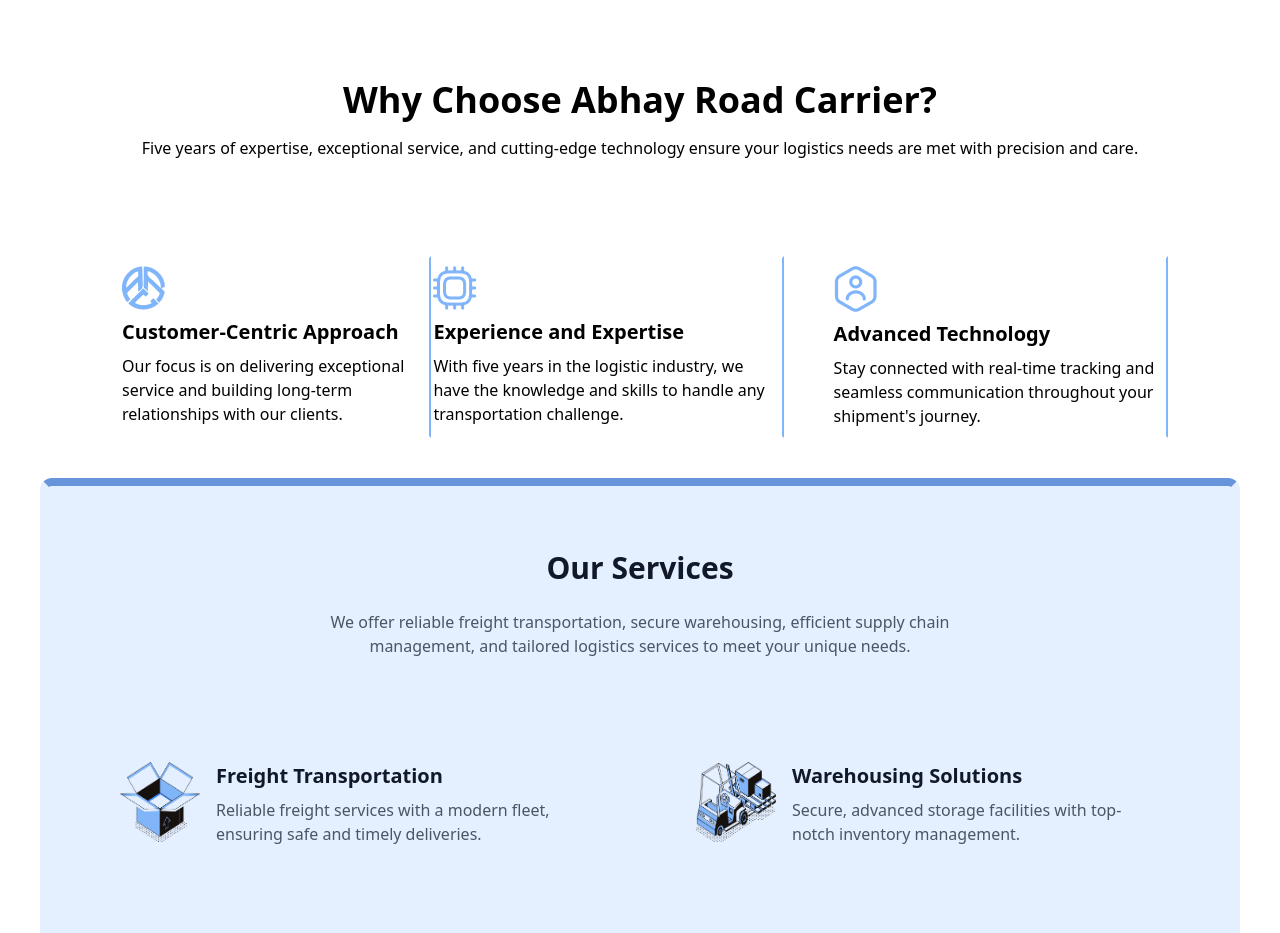
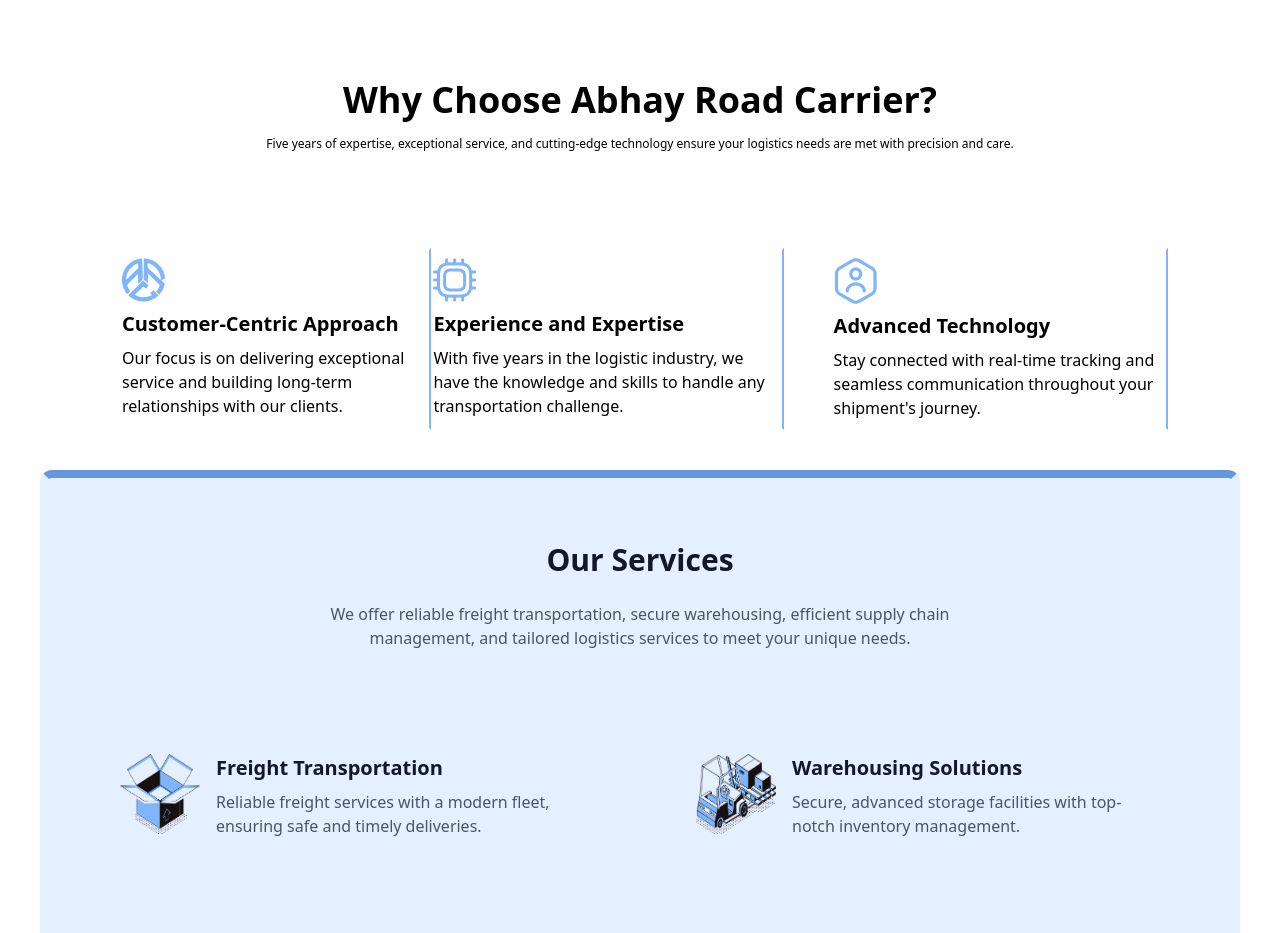
Before and after one commit to nishanthspk/ARCVAPI, a React (Create React App) app: page / in a window 1280 px wide. Shown: the part 960-1893 px from the top of the page. Built offline with nearby package versions, Linux system fonts and the light colour scheme.

Commit message:
purecomponent

```diff
--- a/src/Pages/Home.jsx
+++ b/src/Pages/Home.jsx
@@ -56,7 +56,7 @@
 
         <div className='pt-40 md:pt-40'>
           <p className='font-semibold md:text-center md:text-4xl text-xl text-center'>Why Choose Abhay Road Carrier?</p>
-          <p className='text-center md:text-center my-4'>Five years of expertise, exceptional service, and cutting-edge technology  ensure your logistics needs are met with precision and care.</p>
+          <p className='text-center mx-6 text-xs   md:text-center my-4'>Five years of expertise, exceptional service, and cutting-edge technology  ensure your logistics needs are met with precision and care.</p>
         </div>
 
         <div className='md:flex md:gap-10 md:pt-20 md:mx-28  '>
```
